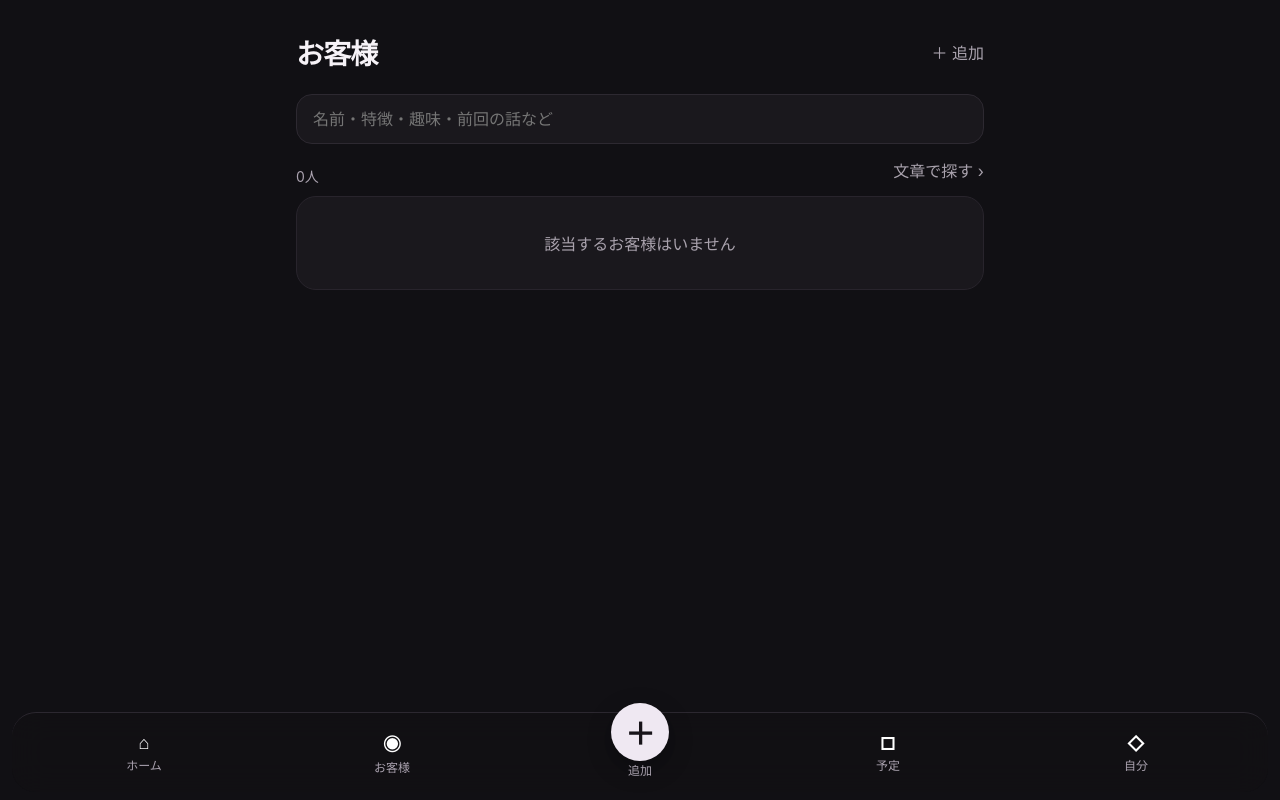
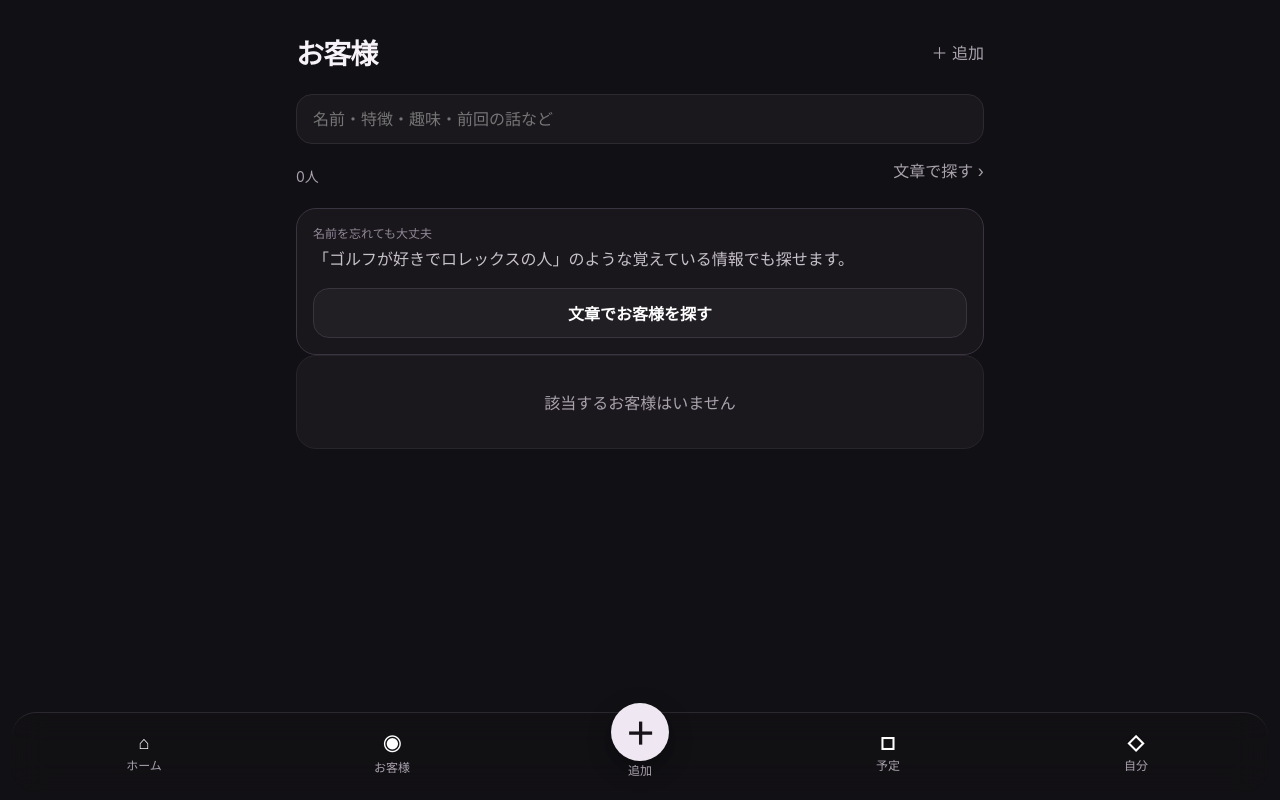
Before and after one commit to karukimori-wq/Velvet, a Next.js app: page /people in a window 1280 px wide. Built offline with nearby package versions, Linux system fonts and the light colour scheme.

Commit message:
Make natural customer search discoverable

```diff
--- a/app/people/page.tsx
+++ b/app/people/page.tsx
@@ -19,6 +19,7 @@ export default async function PeoplePage({ searchParams }: { searchParams: Promi
     <header className="header"><div className="brand">お客様</div><Link className="subtle" href="/add">＋ 追加</Link></header>
     <form action="/people" method="get"><input className="searchBox" name="q" defaultValue={q} placeholder="名前・特徴・趣味・前回の話など" autoComplete="off" /></form>
     <div className="row"><div className="sectionTitle">{query?`${filtered.length}件見つかりました`:`${filtered.length}人`}</div><Link className="subtle" href="/search?q=%E3%82%B4%E3%83%AB%E3%83%95&natural=1">文章で探す ›</Link></div>
+    {!query&&<div className="card noticeCard"><div className="formHint">名前を忘れても大丈夫</div><div className="timelineBody">「ゴルフが好きでロレックスの人」のような覚えている情報でも探せます。</div><Link className="secondaryButton actionLink compactForm" href="/search?q=%E3%82%B4%E3%83%AB%E3%83%95%E3%81%8C%E5%A5%BD%E3%81%8D%E3%81%A7%E3%83%AD%E3%83%AC%E3%83%83%E3%82%AF%E3%82%B9%E3%81%AE%E4%BA%BA&natural=1">文章でお客様を探す</Link></div>}
     <div className="stack">{filtered.map((row)=>{const quickItems=[row.cautionNote&&{label:"注意",value:row.cautionNote},row.lastInteractionSummary&&{label:"前回",value:row.lastInteractionSummary},!row.lastInteractionSummary&&row.latestConversation&&{label:"最後に話したこと",value:row.latestConversation},row.nextTopics.length&&{label:"次に話すこと",value:row.nextTopics.join(" ・ ")},row.preferenceNote&&{label:"好み",value:row.preferenceNote},row.personalityNote&&{label:"人柄",value:row.personalityNote}].filter(Boolean) as Array<{label:string;value:string}>;return <details className="card" key={row.customerId}><summary className="personRow"><div className="avatar">{row.displayName.slice(0,1)}</div><div className="personMain"><div className="personName">{row.pinned?"★ ":""}{row.displayName}</div>{row.tags.length>0&&<div className="personMeta">{row.tags.slice(0,4).join(" · ")}</div>}</div><span>{quickItems.length?"確認":"›"}</span></summary><div className="detailsBody stack">{quickItems.map((item)=><div key={`${item.label}-${item.value}`}><div className="formHint">{item.label}</div><div className="timelineBody">{item.value}</div></div>)}<div className="searchActions"><Link className="secondaryButton actionLink" href={`/people/${row.customerId}`}>詳しく見る</Link><Link className="primaryButton actionLink" href={`/capture?customerId=${encodeURIComponent(row.customerId)}`}>今日の接客</Link></div></div></details>})}{filtered.length===0&&<div className="card empty">該当するお客様はいません</div>}</div>
     <BottomNav />
   </main>;
```
